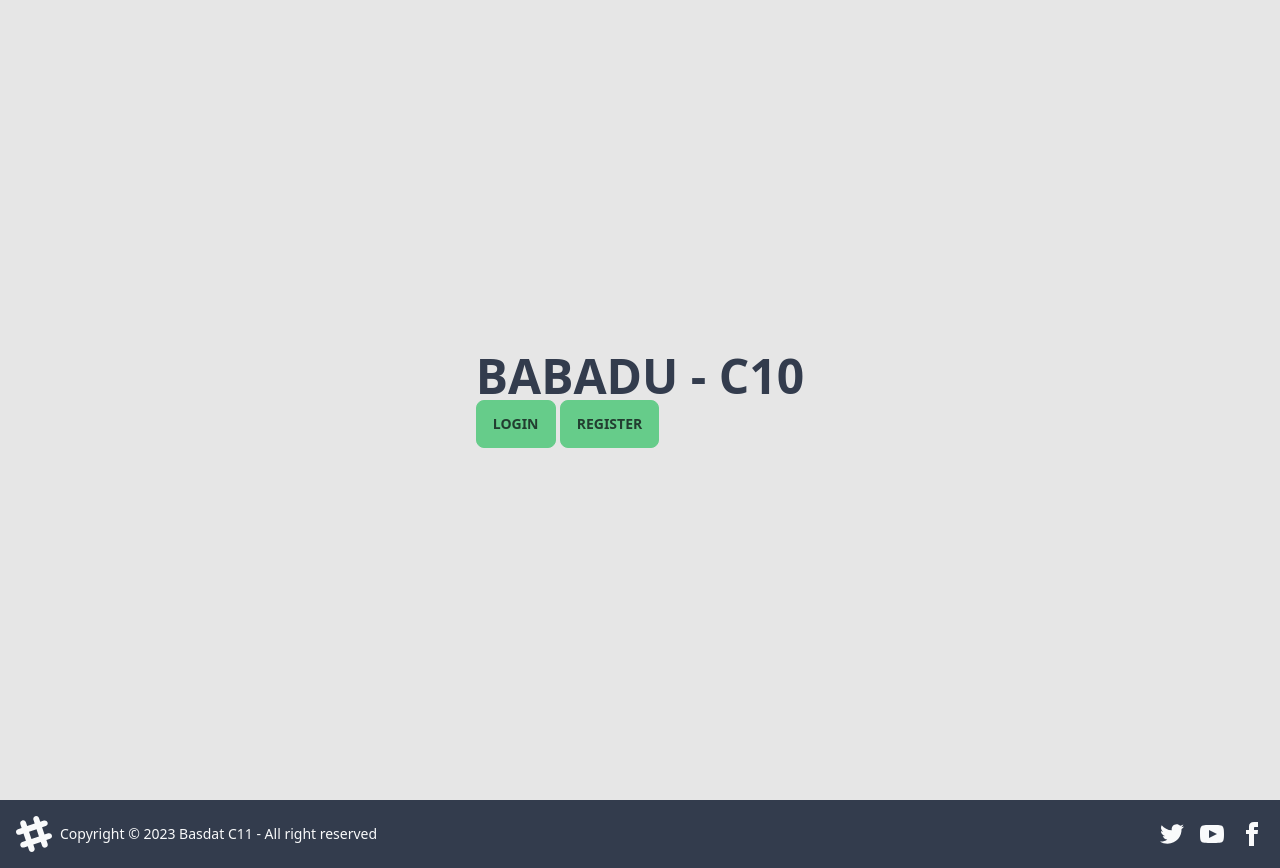
After one commit to NurFajarSA/c10-uleague, a Django app: page /login_register/ in a window 1280 px wide. The commit adds this page. Run offline with Django 4.2, Linux system fonts and the light colour scheme; some libraries are stand-ins or nearby versions.

Commit message:
Register and Login Page

```diff
--- /dev/null
+++ b/home/templates/login_register.html
@@ -0,0 +1,18 @@
+{% extends 'base.html' %}
+{% load static %}
+
+{% block meta %}
+<title>Login and Register</title>
+{% endblock meta %}
+
+{% block content %}
+<div class="hero min-h-screen bg-base-200">
+    <div class="hero-content flex-col lg:flex-row-reverse">
+      <div>
+        <h1 class="text-5xl font-bold">BABADU - C10</h1>
+        <button class="btn btn-primary" type="button"><a href="{% url 'home:login' %}">LOGIN</a></button>
+        <button class="btn btn-primary" type="button"><a href="{% url 'home:register' %}">REGISTER</a></button>
+      </div>
+    </div>
+</div>
+{% endblock content %}
--- a/home/urls.py
+++ b/home/urls.py
@@ -1,10 +1,11 @@
 from django.urls import path
-from home.views import home, register, login_user, logout_user
+from home.views import home, register, login_user, logout_user, login_register
 
 app_name = 'home'
 
 urlpatterns = [
     path('', home, name='home'),
+    path('login_register/', login_register, name='login_register'),
     path('register/', register, name='register'),
     path('login/', login_user, name='login'),
     path('logout/', logout_user, name='logout'),
--- a/home/views.py
+++ b/home/views.py
@@ -7,9 +7,13 @@ from django.contrib import messages
 from django.views.decorators.csrf import csrf_exempt
 
 # Create your views here.
-@login_required(login_url='/login/')
+@login_required(login_url='/login_register/')
 def home(request):
     return render(request, 'home.html')
+
+@csrf_exempt
+def login_register(request):
+    return render(request, 'login_register.html')
 
 @csrf_exempt
 def register(request):
@@ -42,4 +46,4 @@ def login_user(request):
 @csrf_exempt
 def logout_user(request):
     logout(request)
-    return redirect('home:login')
+    return redirect('home:login_register')
--- a/templates/base.html
+++ b/templates/base.html
@@ -16,6 +16,7 @@
 </head>
 
 <body class="bg-base-200 w-full min-h-screen ">
+  {% if request.path != '/login/' and request.path != '/login_register/'%}
     <div class="navbar bg-base-100 w-full">
       <div class="navbar-start">
 
@@ -88,6 +89,7 @@
         <a class="btn" href="{% url 'home:logout' %}">Logout</a>
       </div>
     </div>
+  {% endif %}
 
   {% block content %}
   {% endblock content %}
```
Lines whose indentation alone changed are shown as unchanged.
